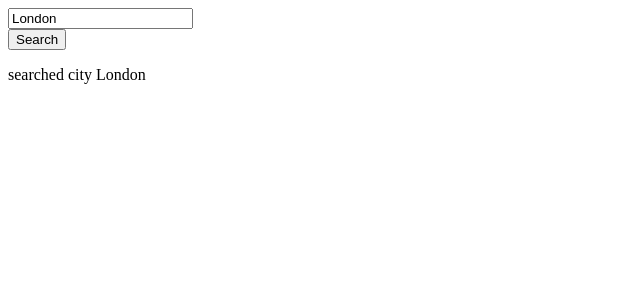
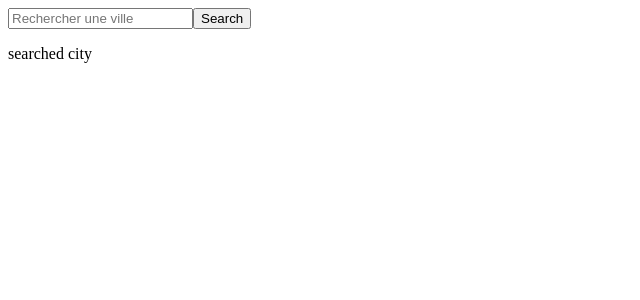
Before and after one commit to MarouanLaroui/weather-app, an Angular app in the folder weather-app/: page / in a window 1280 px wide. Shown: the top 300 px of the page, without its empty margins (0-640 px from the left). Built offline with nearby package versions, Linux system fonts and the light colour scheme.

Commit message:
Fixed searchbar
Added a placeholder option to make the searchbar modular and fixed the two way binding

```diff
--- a/weather-app/src/app/app.component.css
+++ b/weather-app/src/app/app.component.css
@@ -0,0 +1,5 @@
+body{
+    background: linear-gradient(to bottom, rgb(43,50,178) 0%, rgb(20,136,204) 100%);
+    background-repeat: no-repeat;
+    background-attachment: fixed;
+}
--- a/weather-app/src/app/app.component.html
+++ b/weather-app/src/app/app.component.html
@@ -1,7 +1,7 @@
 <main>
 
   <div>
-    <searchbar class="col s12" [searchedString]="searchedCityName"></searchbar>
+    <searchbar class="col s12" [(searchedString)]="searchedCityName" [placeholder]="'Rechercher une ville'"></searchbar>
     <button (click)="searchCityWeather()">Search</button>
   </div>
   <div>
--- a/weather-app/src/app/app.component.ts
+++ b/weather-app/src/app/app.component.ts
@@ -12,7 +12,7 @@ export class AppComponent {
 
   title = 'weather-app';
   weathers!: Observable<Weather[]>
-  searchedCityName : string = "London"
+  searchedCityName : string = ""
 
   constructor(private weatherService : WeatherService){}
 
--- a/weather-app/src/app/components/searchbar/searchbar.component.html
+++ b/weather-app/src/app/components/searchbar/searchbar.component.html
@@ -1,5 +1 @@
-<div>
-    <div>
-        <input id="search" type="search" [value] ="searchedString" (keyup)="onKey($event)">
-    </div>
-</div>
+<input id="search" type="search" [value] ="searchedString" (keyup)="onKey($event)" [placeholder]="placeholder">
--- a/weather-app/src/app/components/searchbar/searchbar.component.ts
+++ b/weather-app/src/app/components/searchbar/searchbar.component.ts
@@ -8,6 +8,7 @@ import { Component, EventEmitter, Input, OnInit, Output } from '@angular/core';
 export class SearchbarComponent implements OnInit {
 
   @Input() searchedString : string = "";
+  @Input() placeholder : String = "";
   @Output() searchedStringChange = new EventEmitter();
 
   constructor() {}
```
